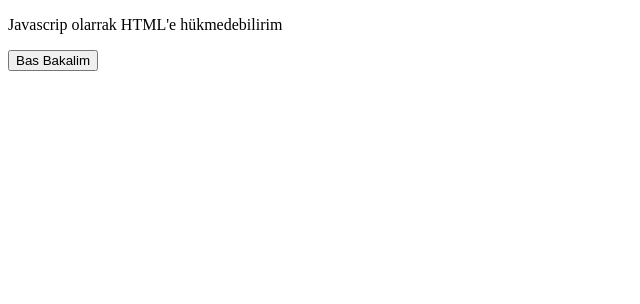
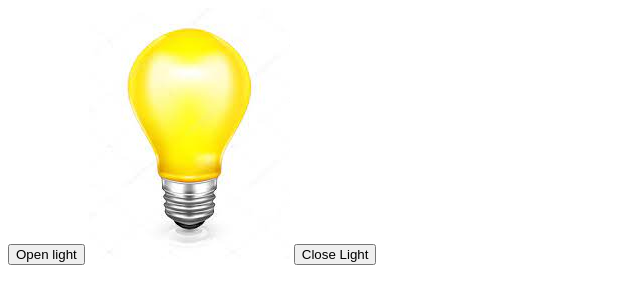
Before and after one commit to fatihyanik/JS-Lessons, a plain HTML site: page lesson1.html in a window 1280 px wide. Shown: the whole page, without its empty margins (0-640 px from the left). Drawn offline with Linux system fonts and the light colour scheme.

Commit message:
I added open light

```diff
--- a/lesson1.html
+++ b/lesson1.html
@@ -1,18 +1,27 @@
 <!DOCTYPE html>
 <html lang="en">
+
 <head>
     <meta charset="UTF-8">
     <meta http-equiv="X-UA-Compatible" content="IE=edge">
     <meta name="viewport" content="width=device-width, initial-scale=1.0">
     <title>Lesson 1</title>
-    <script>
-        document.write("Ilk Javascript Kodlarim: "+ document.getElementById('result').innerHTML);
 
-</script>
 </head>
+
 <body>
 
-   <p id="result" class="test">Javascrip olarrak HTML'e hükmedebilirim</p>
-    <input type="button" value="Bas Bakalim" onclick="">
+    <input type="button" value="Open light" onclick="openLight();">
+    <img src="light1.jpeg" alt="Light" id="Picture">
+    <input type="button" value="Close Light" onclick="closeLight();">
+    <script>
+        function openLight() {
+            document.getElementById('Picture').src="light1.jpeg";
+        }
+        function closeLight(){
+            document.getElementById('Picture').src="light2.jpeg";
+        }
+    </script>
 </body>
+
 </html>
```
Also changed, not shown: light1.jpeg (added), light2.jpeg (added).
